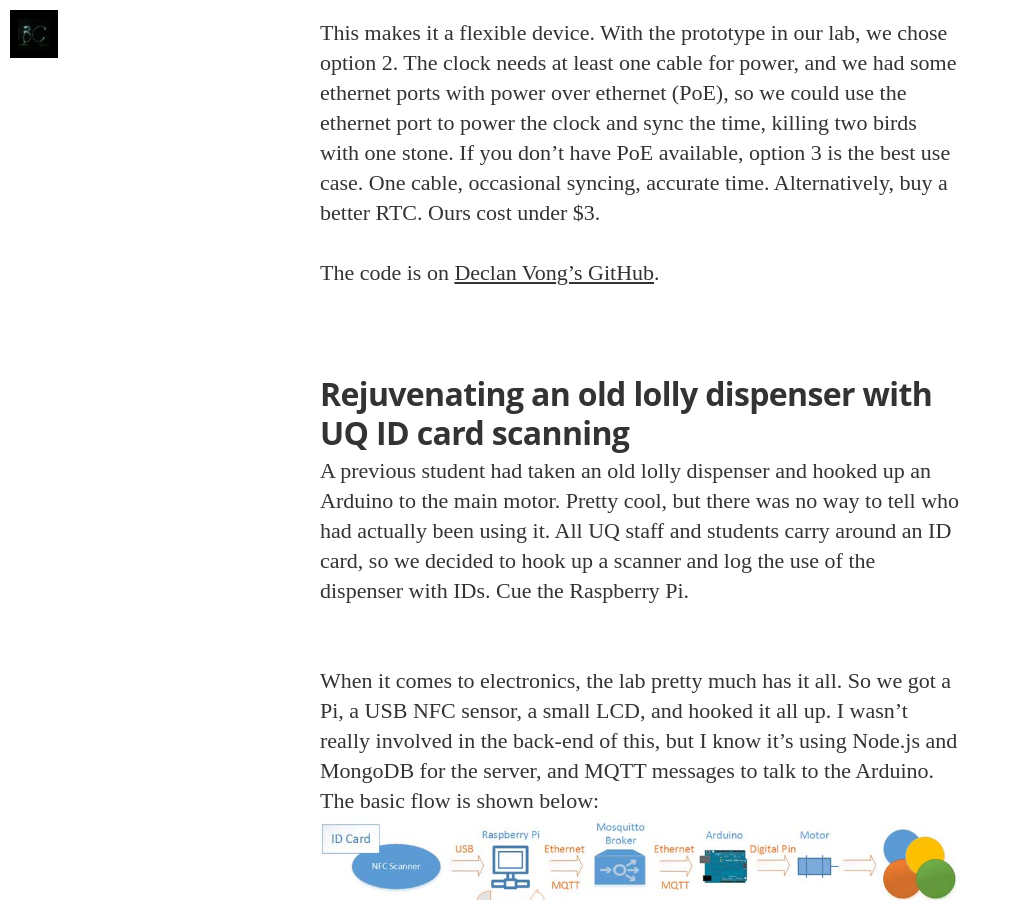
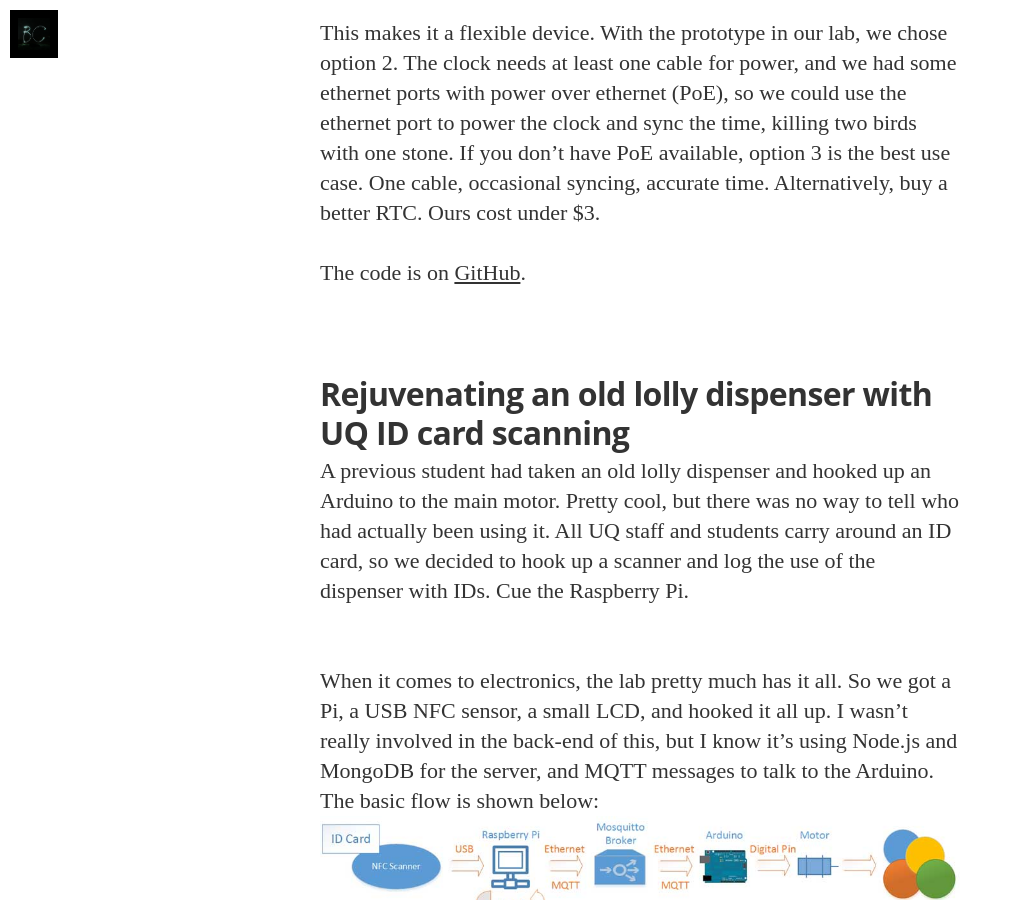
Before and after one commit to bodhiconnolly/bodhiconnolly.github.io, a Jekyll site: the page built from _posts/2015-02-13-uqx.md, in a window 1280 px wide and 900 px high, scrolled down 4106 px. Shown: the whole window, without its empty margins (0-1011 px from the left). Built offline with Jekyll 4.4.1, drawn with Linux system fonts in a browser that asks for light colours; nearby versions of some CDN libraries; some web fonts are replaced; Markdown is read by kramdown in place of the engine named in the settings.

```diff
--- a/_posts/2015-02-13-uqx.md
+++ b/_posts/2015-02-13-uqx.md
@@ -43,7 +43,7 @@ Controlling NeoPixels with an Arduino is pretty well documented, but developing
 
 This makes it a flexible device. With the prototype in our lab, we chose option 2. The clock needs at least one cable for power, and we had some ethernet ports with power over ethernet (PoE), so we could use the ethernet port to power the clock and sync the time, killing two birds with one stone. If you don't have PoE available, option 3 is the best use case. One cable, occasional syncing, accurate time. Alternatively, buy a better RTC. Ours cost under $3.
 
-The code is on <a href="">Declan Vong's GitHub</a>.
+The code is on <a href="https://github.com/anonymousthing/LightClock">GitHub</a>.
 
 ##<a name="lolly"></a>Rejuvenating an old lolly dispenser with UQ ID card scanning
 
```
Also changed, not shown: 1 other file.
